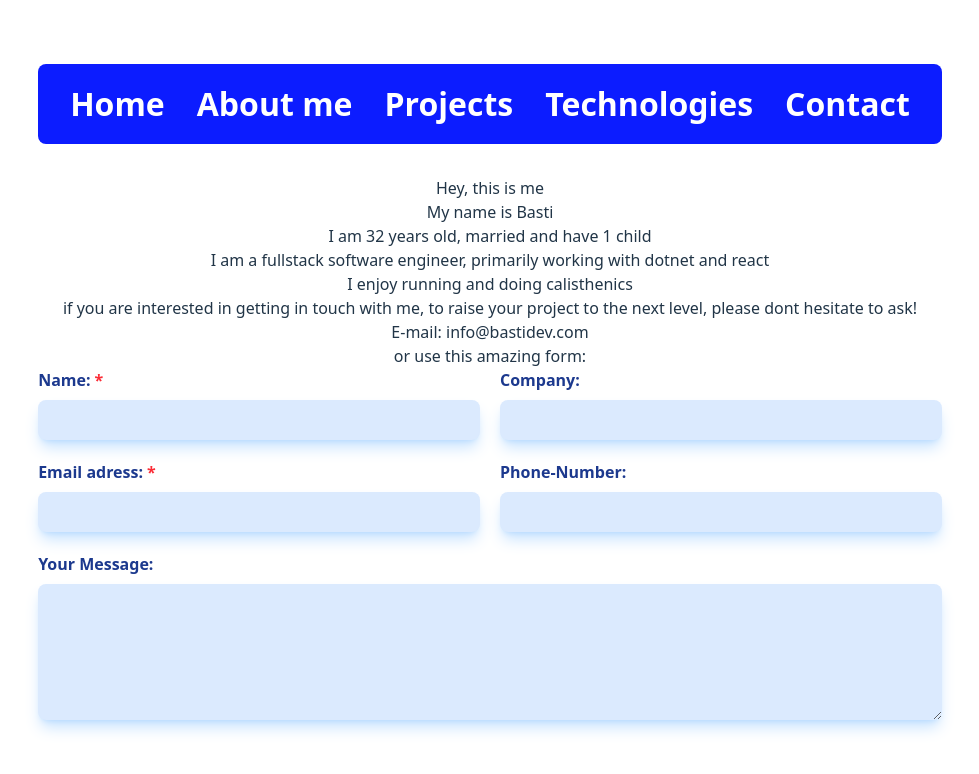
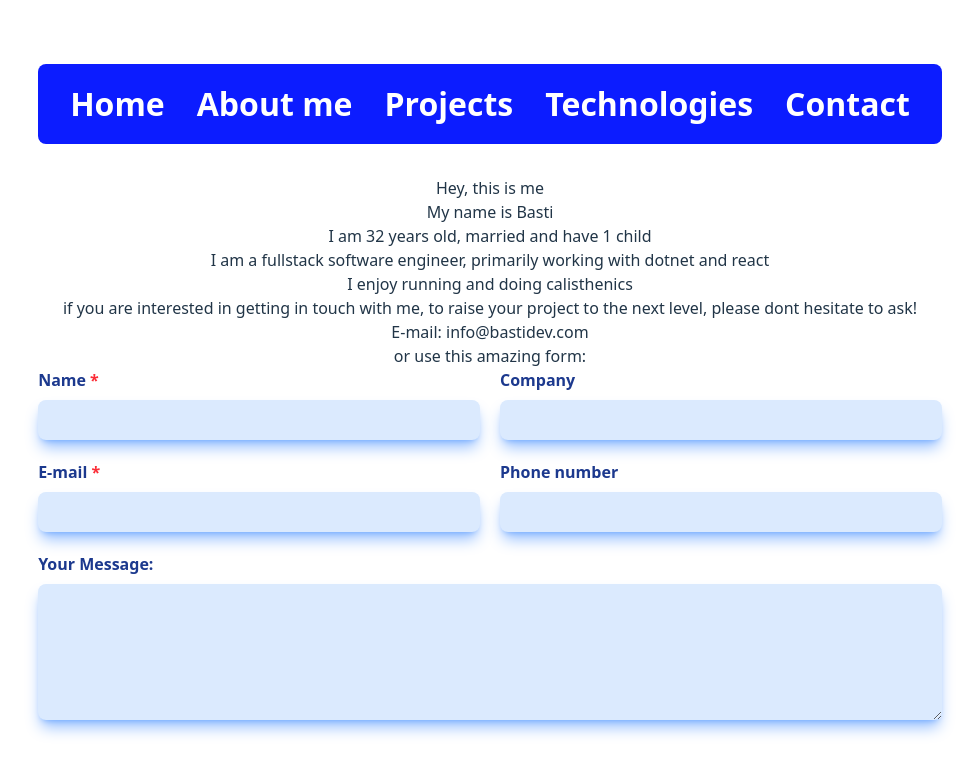
Before and after one commit to ZhRaL/OwnWebsite, a React (Vite) app: page / in a window 1280 px wide. Shown: the top 774 px of the page, without its empty margins (150-1129 px from the left). Built offline with nearby package versions, Linux system fonts and the light colour scheme.

Commit message:
components ausgelagert

```diff
--- a/src/App.jsx
+++ b/src/App.jsx
@@ -4,7 +4,7 @@ import viteLogo from '/vite.svg';
 import './App.css';
 import Header from './Components/Header';
 import Aboutme from './Components/Aboutme';
-import Contact from './Components/Contact';
+import Contact from './Components/Contact/Contact';
 
 function App() {
   return (
--- a/src/Components/Contact.jsx
+++ /dev/null
@@ -1,97 +0,0 @@
-const Contact = () => {
-  return (
-    <>
-      <p>
-        {' '}
-        if you are interested in getting in touch with me, to raise your project
-        to the next level, please dont hesitate to ask!
-      </p>
-      <p>E-mail: info@bastidev.com</p>
-      <p> or use this amazing form:</p>
-      <div className="flex flex-col gap-5">
-        <div className="flex flex-row gap-5 w-full">
-          {/* Linke Spalte */}
-          <div className="flex flex-col gap-5 flex-1">
-            <form className="flex flex-col items-start gap-2 w-full">
-              <label
-                className="font-bold font-sans text-left text-blue-900"
-                htmlFor="name"
-              >
-                Name:<span className="text-red-500 ml-1">*</span>
-              </label>
-              <input
-                className="rounded-lg bg-blue-100 shadow-lg shadow-blue-300/50 pl-3 py-2 w-full"
-                type="text"
-                id="name"
-                name="name"
-              />
-            </form>
-            <form className="flex flex-col items-start gap-2 w-full">
-              <label
-                className="font-bold font-sans text-left text-blue-900"
-                htmlFor="email"
-              >
-                Email adress:<span className="text-red-500 ml-1">*</span>
-              </label>
-              <input
-                className="rounded-lg bg-blue-100 shadow-lg shadow-blue-300/50 pl-3 py-2 w-full"
-                type="text"
-                id="email"
-                name="email"
-              />
-            </form>
-          </div>
-          {/* Rechte Spalte */}
-          <div className="flex flex-col gap-5 flex-1">
-            <form className="flex flex-col items-start gap-2 w-full">
-              <label
-                className="font-bold font-sans text-left text-blue-900"
-                htmlFor="company"
-              >
-                Company:
-              </label>
-              <input
-                className="rounded-lg bg-blue-100 shadow-lg shadow-blue-300/50 pl-3 py-2 w-full"
-                type="text"
-                id="company"
-                name="company"
-              />
-            </form>
-            <form className="flex flex-col items-start gap-2 w-full">
-              <label
-                className="font-bold font-sans text-left text-blue-900"
-                htmlFor="phone"
-              >
-                Phone-Number:
-              </label>
-              <input
-                className="rounded-lg bg-blue-100 shadow-lg shadow-blue-300/50 pl-3 py-2 w-full"
-                type="text"
-                id="phone"
-                name="phone"
-              />
-            </form>
-          </div>
-        </div>
-        <div className="w-full">
-          <form className="flex flex-col items-start gap-2 w-full">
-            <label
-              className="font-bold font-sans text-left text-blue-900"
-              htmlFor="message"
-            >
-              Your Message:
-            </label>
-            <textarea
-              className="rounded-lg bg-blue-100 shadow-lg shadow-blue-300/50 pl-3 py-2 w-full"
-              id="message"
-              name="message"
-              rows={5}
-            />
-          </form>
-        </div>
-      </div>
-    </>
-  );
-};
-
-export default Contact;
--- /dev/null
+++ b/src/Components/Contact/Contact.jsx
@@ -0,0 +1,47 @@
+import SingleLineInput from './SingleLineInput';
+
+const Contact = () => {
+  return (
+    <>
+      <p>
+        {' '}
+        if you are interested in getting in touch with me, to raise your project
+        to the next level, please dont hesitate to ask!
+      </p>
+      <p>E-mail: info@bastidev.com</p>
+      <p> or use this amazing form:</p>
+      <div className="flex flex-col gap-5">
+        <div className="flex flex-row gap-5 w-full">
+          {/* Linke Spalte */}
+          <div className="flex flex-col gap-5 flex-1">
+            <SingleLineInput label="Name" required={true} />
+            <SingleLineInput label="E-mail" required={true} />
+          </div>
+          {/* Rechte Spalte */}
+          <div className="flex flex-col gap-5 flex-1">
+            <SingleLineInput label="Company" required={false} />
+            <SingleLineInput label="Phone number" required={false} />
+          </div>
+        </div>
+        <div className="w-full">
+          <form className="flex flex-col items-start gap-2 w-full">
+            <label
+              className="font-bold font-sans text-left text-blue-900"
+              htmlFor="message"
+            >
+              Your Message:
+            </label>
+            <textarea
+              className="rounded-lg bg-blue-100 shadow-lg shadow-blue-500/50 pl-3 py-2 w-full"
+              id="message"
+              name="message"
+              rows={5}
+            />
+          </form>
+        </div>
+      </div>
+    </>
+  );
+};
+
+export default Contact;
--- /dev/null
+++ b/src/Components/Contact/SingleLineInput.jsx
@@ -0,0 +1,22 @@
+const SingleLineInput = ({ label, required }) => {
+  return (
+    <form className="flex flex-col items-start gap-2 w-full">
+      <label
+        className="font-bold font-sans text-left text-blue-900"
+        htmlFor={label.toLowerCase().replace(/\s+/g, '-')}
+      >
+        {label}
+        {required && <span className="text-red-500 ml-1">*</span>}
+      </label>
+      <input
+        className="rounded-lg bg-blue-100 shadow-lg shadow-blue-500/50 pl-3 py-2 w-full"
+        type="text"
+        id={label.toLowerCase().replace(/\s+/g, '-')}
+        name={label.toLowerCase().replace(/\s+/g, '-')}
+        required={required}
+      />
+    </form>
+  );
+};
+
+export default SingleLineInput;
```
